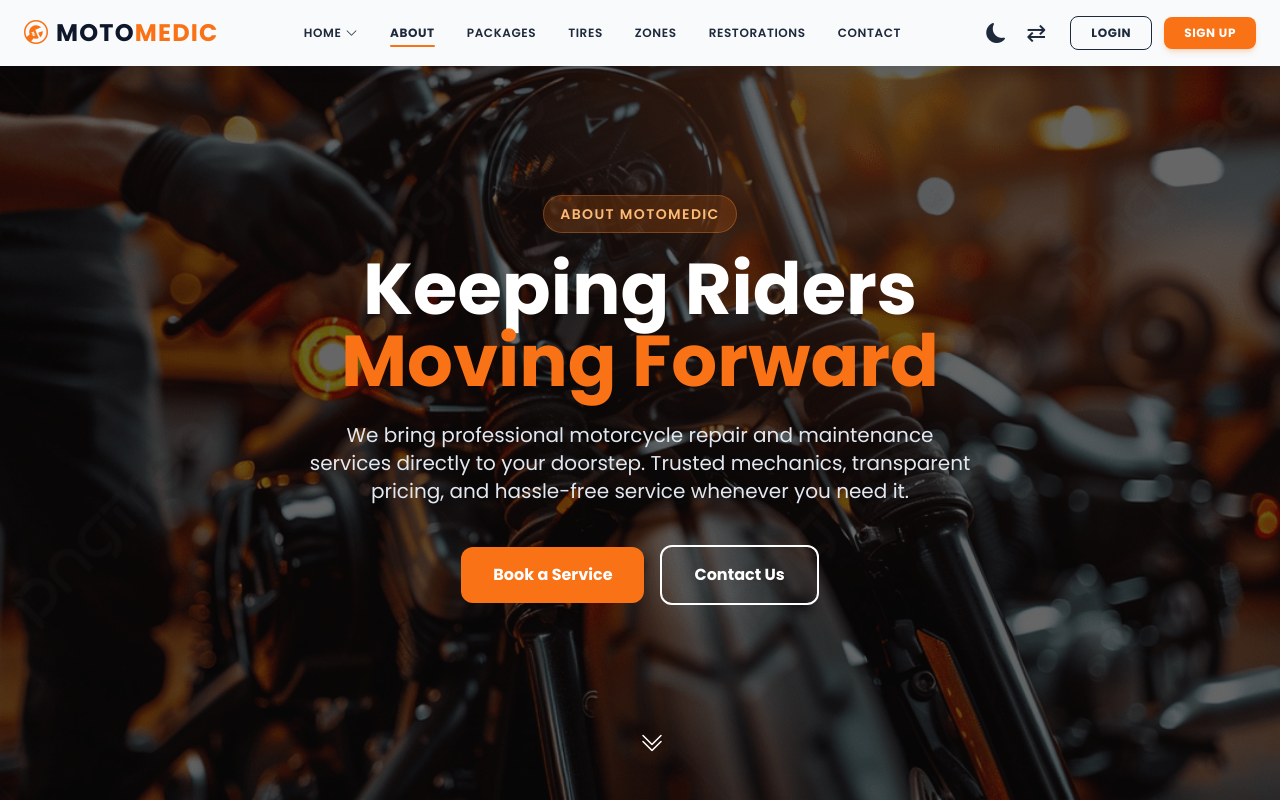
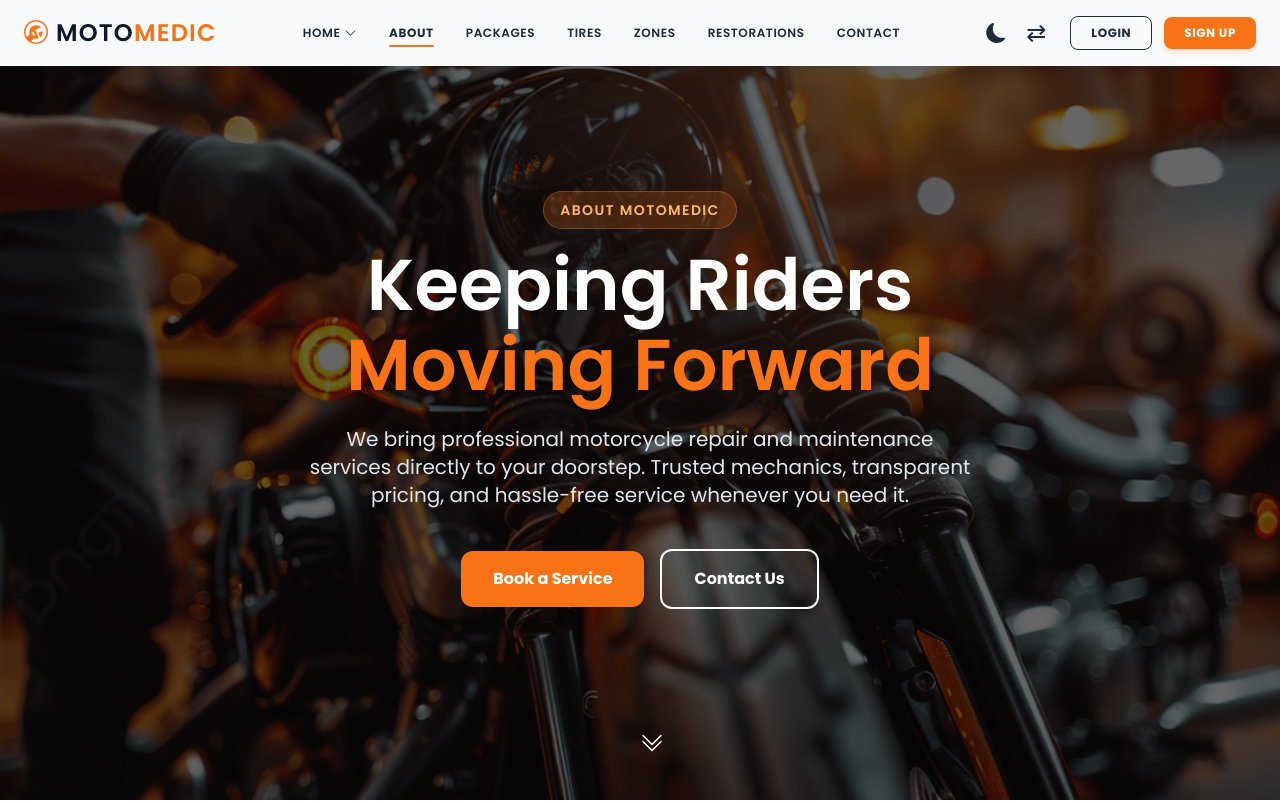
Before and after one commit to Jayashree102005/moto-medic, a plain HTML site: page about.html in a window 1280 px wide. Shown: the top 802 px of the page. Drawn offline with nearby package versions, Linux system fonts and the light colour scheme.

Commit message:
Your descriptive message

```diff
--- a/about.html
+++ b/about.html
@@ -123,7 +123,7 @@
 
       <h1 class="text-4xl sm:text-5xl md:text-6xl lg:text-7xl font-black leading-tight mb-6">
         Keeping Riders
-        <span class="block text-orange-500">
+        <span class="block text-orange-500 mt-2">
           Moving Forward
         </span>
       </h1>
--- a/navbar.css
+++ b/navbar.css
@@ -192,6 +192,10 @@
   color: white !important;
 }
 
+h1, h2, h3, h4, h5, h6 {
+  font-weight: 550 !important;
+}
+
 /* h1{
   color:#FACC15;
 color:#7F1D1D;
```
Also changed, not shown: 404.html (+3 -1 lines), login.html (+4 -0 lines), sign.html (+1 -0 lines).
